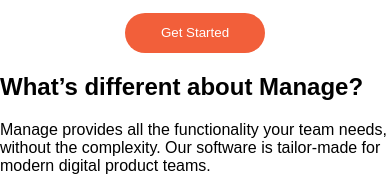
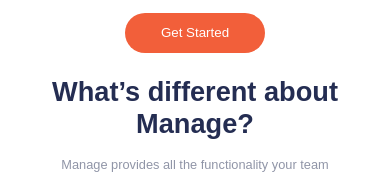
Before and after one commit to CarlosFabianG/manage-landing-page, a plain HTML site: page index.html in a window 390 px wide. Shown: the part 661-844 px from the top of the page. Drawn offline with Linux system fonts and the light colour scheme; a web font is replaced by a local one.

Commit message:
seccion main-title completa para mobile

```diff
--- a/index.html
+++ b/index.html
@@ -44,7 +44,7 @@
   </header>
 
   <main>
-    <section class="main-section">
+    <section class="main__container-title">
       <h2>What’s different about Manage?</h2>
       <p>
         Manage provides all the functionality your team needs, without
@@ -53,7 +53,7 @@
       </p>
     </section>
 
-    <aside class="main-section-aside">
+    <aside class="main__container-aside">
       <article class="aside-article">
         <span>01</span>
         <div>
--- a/styles/styles.scss
+++ b/styles/styles.scss
@@ -61,3 +61,21 @@ header {
         }
     }
 }
+
+main {
+    .main__container-title {
+        padding: 0 12vw;
+        text-align: center;
+
+        h2 {
+            color: $dark-blue;
+            font-size: 1.7rem;
+            margin-bottom: 0;
+        }
+        p {
+            color: $Dark-Grayish-Blue;
+            font-size: .8rem;
+            line-height: 2;
+        }
+    }
+}
```
Also changed, not shown: styles/styles.css, 1 other file.
